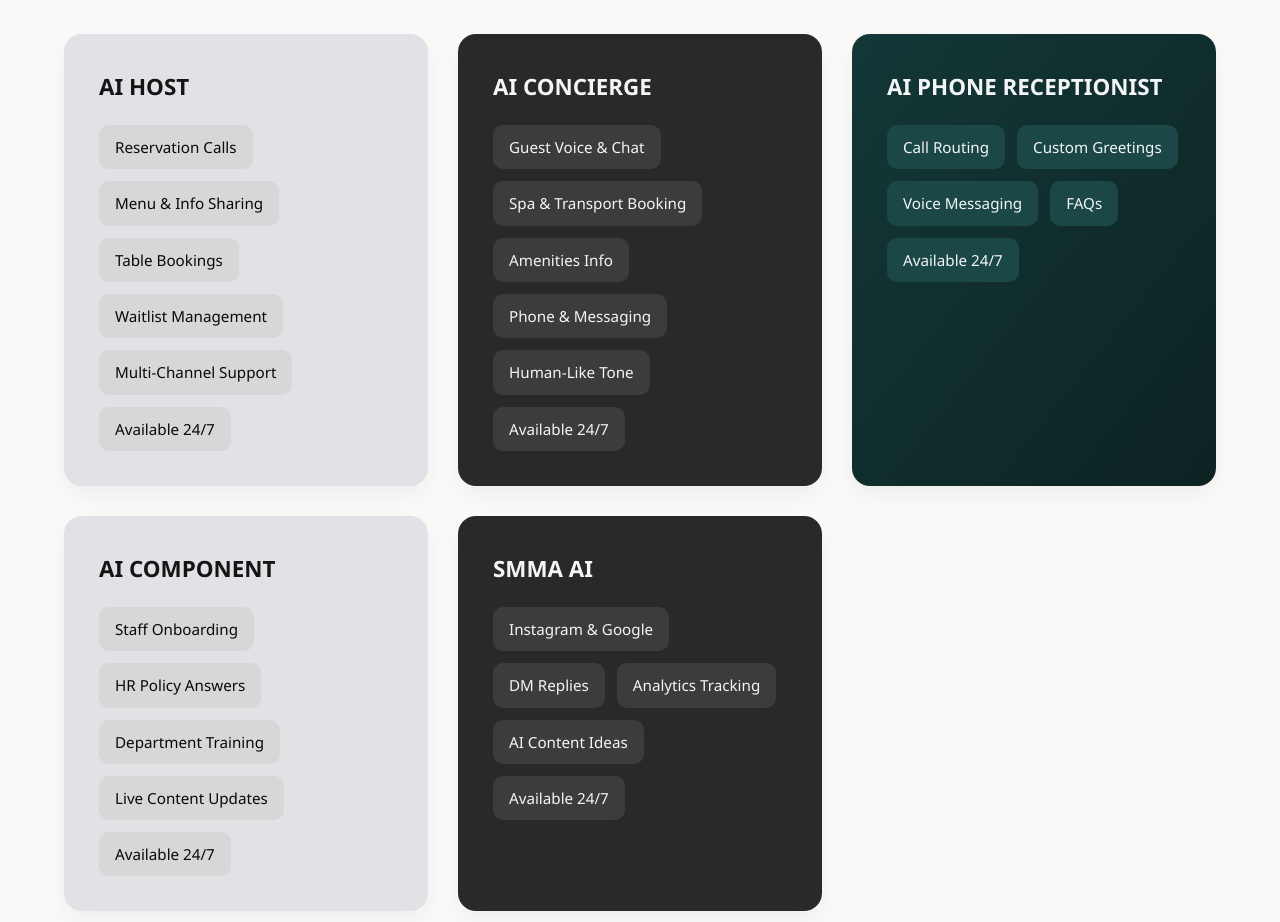
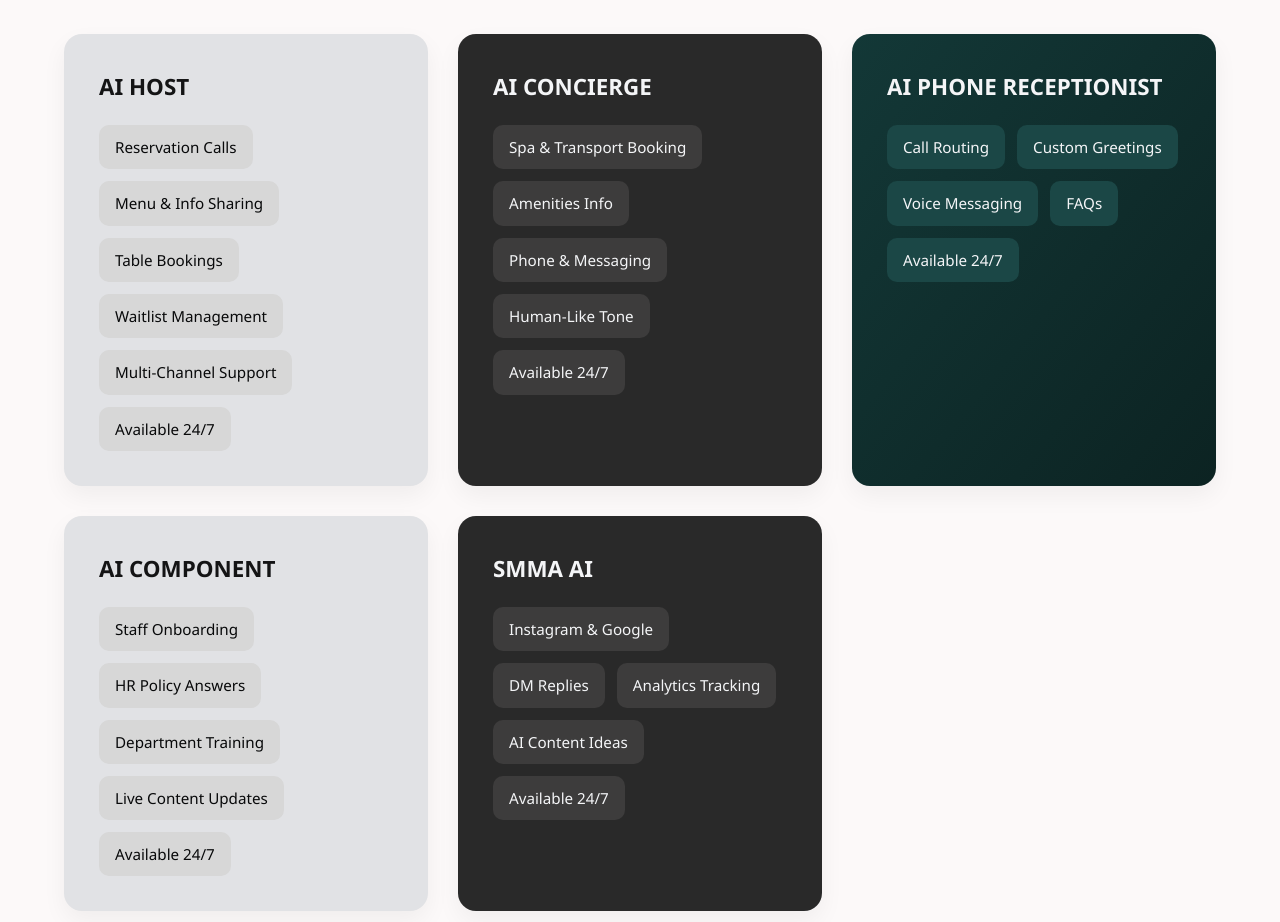
Before and after one commit to saityagci/sfaAIstudio, a plain HTML site: page index.html in a window 1280 px wide. Shown: the part 2040-2962 px from the top of the page. Drawn offline with Linux system fonts and the light colour scheme.

Commit message:
Update index.html

```diff
--- a/index.html
+++ b/index.html
@@ -219,7 +219,6 @@
         <div class="service-modern dark">
             <h3>AI CONCIERGE</h3>
             <div class="tags">
-                <span>Guest Voice & Chat</span>
                 <span>Spa & Transport Booking</span>
                 <span>Amenities Info</span>
                 <span>Phone & Messaging</span>
```
